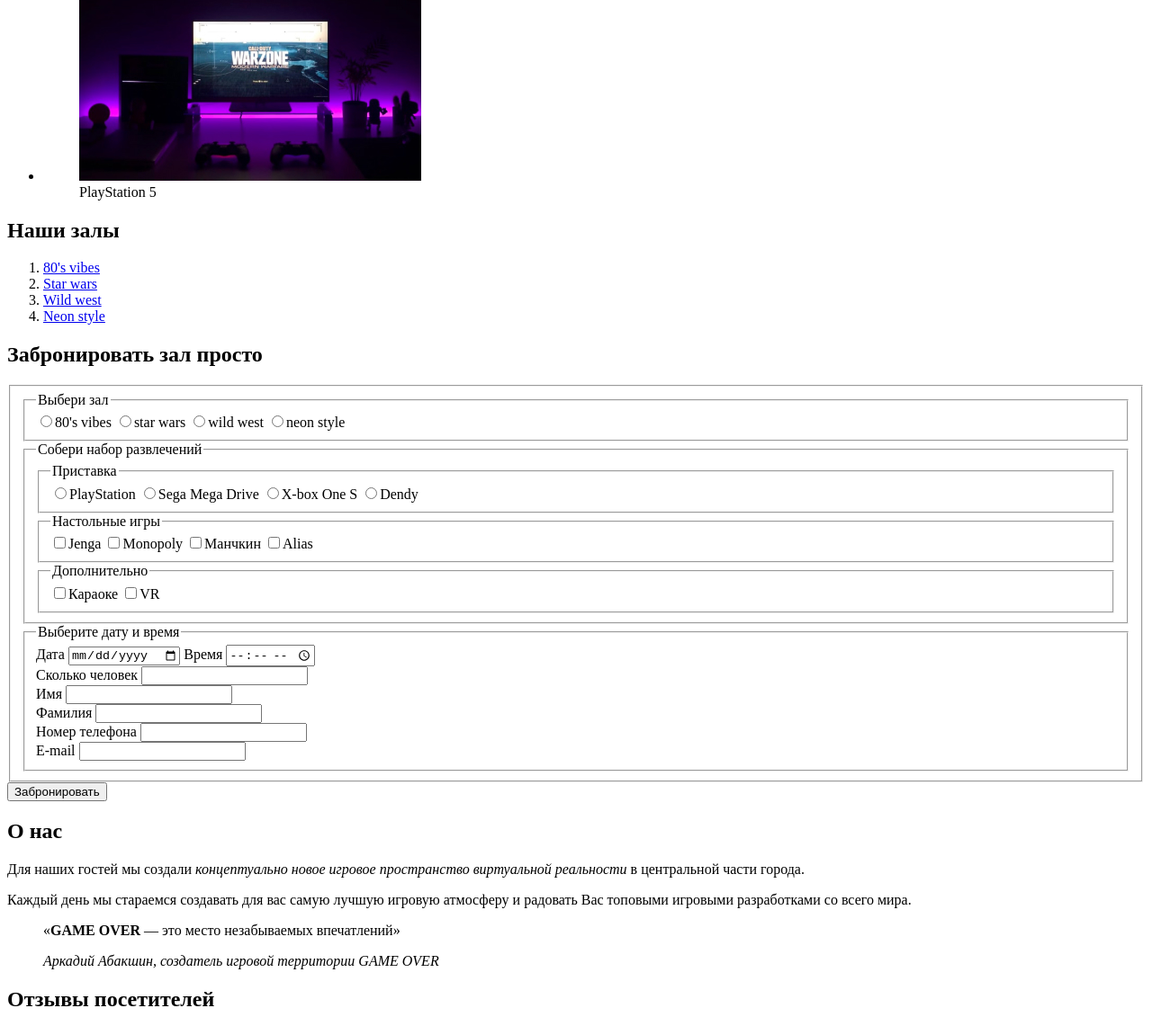
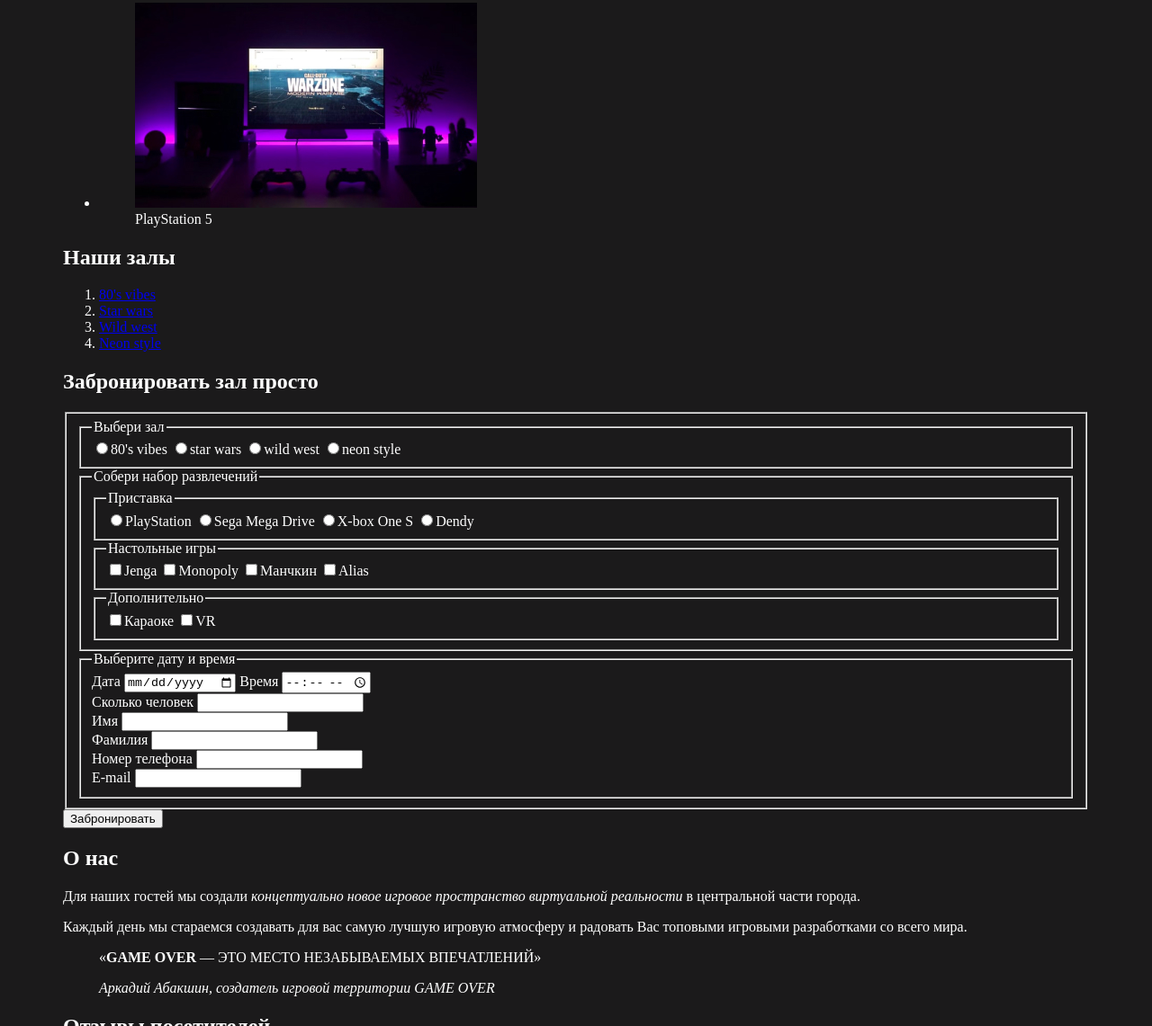
Before and after one commit to emiaesthetic/go, a plain HTML site: page index.html in a window 1280 px wide. Shown: the part 1659-2800 px from the top of the page at 90% size. Drawn offline with Linux system fonts and the light colour scheme.

Commit message:
CSS: create style.css, connect to index.html

```diff
--- a/index.html
+++ b/index.html
@@ -13,10 +13,13 @@
   <meta name="msapplication-config" content="img/icons/browserconfig.xml">
   <meta name="theme-color" content="#000000">
 
-  <title>Семантика</title>
+  <title>Знакомимся с CSS</title>
+
+  <link rel="stylesheet" href="style.css">
 </head>
 
 <body>
+  <div class="wrapper">
     <header>
       <img src="img/logo.svg" alt="Логотип">
 
@@ -34,7 +37,6 @@
 
       <section>
         <h1>У нас есть всё для классного отдыха с друзьями!</h1>
-
         <ul>
           <li>
             <figure>
@@ -42,7 +44,6 @@
               <figcaption>VR очки</figcaption>
             </figure>
           </li>
-
           <li>
             <figure>
               <img src="img/audio.jpg" alt="Диджей" height="228">
@@ -55,21 +56,18 @@
               <figcaption>Караоке (4 микрофона)</figcaption>
             </figure>
           </li>
-
           <li>
             <figure>
               <img src="img/game.jpg" alt="Китайская игра маджонг" height="228">
               <figcaption>Настольные игры</figcaption>
             </figure>
           </li>
-
           <li>
             <figure>
               <img src="img/netflix.jpg" alt="Телевизор" height="228">
               <figcaption>Кино сервисы Netflix, IVI, MegoGo, КиноПоиск, Okko</figcaption>
             </figure>
           </li>
-
           <li>
             <figure>
               <img src="img/sony.jpg" alt="Игровая приставка" height="228">
@@ -83,7 +81,6 @@
     <main>
       <section id="#halls">
         <h2>Наши залы</h2>
-
         <ol>
           <li>
             <a href="vibes.html">80's vibes</a>
@@ -102,7 +99,6 @@
 
       <section id="reservation">
         <h2>Забронировать зал просто</h2>
-
         <form action="https://jsonplaceholder.typicode.com/posts" method="post">
           <fieldset>
             <fieldset>
@@ -114,13 +110,10 @@
                 <input type="radio" name="hall" value="neon_style">neon style
               </div>
             </fieldset>
-
             <fieldset>
               <legend>Собери набор развлечений</legend>
-
               <fieldset>
                 <legend>Приставка</legend>
-
                 <div>
                   <input type="radio" name="console" value="playstation">PlayStation
                   <input type="radio" name="console" value="sega">Sega Mega Drive
@@ -128,10 +121,8 @@
                   <input type="radio" name="console" value="dendy">Dendy
                 </div>
               </fieldset>
-
               <fieldset>
                 <legend>Настольные игры</legend>
-
                 <div>
                   <input type="checkbox" name="board_game" value="jenga">Jenga
                   <input type="checkbox" name="board_game" value="monopoly">Monopoly
@@ -139,70 +130,56 @@
                   <input type="checkbox" name="board_game" value="alias">Alias
                 </div>
               </fieldset>
-
               <fieldset>
                 <legend>Дополнительно</legend>
-
                 <div>
                   <input type="checkbox" name="optional" value="karaoke">Караоке
                   <input type="checkbox" name="optional" value="vr">VR
                 </div>
               </fieldset>
             </fieldset>
-
             <fieldset>
               <legend>Выберите дату и время</legend>
-
               <div>
                 <label for="date">Дата</label>
                 <input type="date" name="date" id="date" required>
-
                 <label for="time">Время</label>
                 <input type="time" name="time" id="time" required>
               </div>
-
               <div>
                 <label for="count">Сколько человек</label>
                 <input type="number" name="count" id="count" required>
               </div>
-
               <div>
                 <label for="first_name">Имя</label>
                 <input type="text" name="first_name" id="first_name" required>
               </div>
-
               <div>
                 <label for="last_name">Фамилия</label>
                 <input type="text" name="last_name" id="last_name" required>
               </div>
-
               <div>
                 <label for="phone">Номер телефона</label>
                 <input type="tel" name="phone" id="phone" required title="+7-___-___-__-__"
                   pattern="^\+?[7-8]-?(?[0-9]{3})?-?[0-9]{3}-?[0-9]{2}-?[0-9]{2}"
                 >
               </div>
-
               <div>
                 <label for="email">E-mail</label>
                 <input type="email" name="email" id="email">
               </div>
             </fieldset>
           </fieldset>
-
           <button type="submit">Забронировать</button>
         </form>
       </section>
 
       <section id="about">
         <h2>О нас</h2>
-
         <p>Для наших гостей мы создали <i>концептуально новое игровое пространство виртуальной реальности</i> в центральной части города.</p>
-
         <p>Каждый день мы стараемся создавать для вас самую лучшую игровую атмосферу и радовать Вас топовыми игровыми разработками со всего мира.</p>
-
         <blockquote>
-        «<b>GAME OVER</b> — это место незабываемых впечатлений»
+          <span>«<b>GAME OVER</b> — это место незабываемых впечатлений»</span>
           <p>
             <cite>Аркадий Абакшин, создатель игровой территории GAME OVER</cite>
           </p>
@@ -211,7 +188,6 @@
 
       <section id="reviews">
         <h2>Отзывы посетителей</h2>
-
         <ul>
           <li>
             <div>
@@ -220,7 +196,6 @@
               <p>Отмечали здесь день рождения с компанией друзей, все было очень круто! VR очки это просто бомба, никогда еще я не был в таком полном игровом погружении. Сервис на высоте!</p>
             </div>
           </li>
-
           <li>
             <div>
               <img src="img/user2.jpg" alt="Фото автора комментария">
@@ -228,7 +203,6 @@
               <p>Были в комнате "Дикий запад", пели в караоке под Шакиру, отличный получился корпоратив! У нас в городе больше нет подобных заведений.</p>
             </div>
           </li>
-
           <li>
             <div>
               <img src="img/user3.jpg" alt="Фото автора комментария">
@@ -241,17 +215,13 @@
 
       <section id="contact">
         <h2>Контакты</h2>
-
         <p>г. Москва ул. Аквамарина, 16</p>
-
         <p>
           <a href="tel:89509302893">8(950)930-28-93</a>
         </p>
-
         <p>
           <a href="mailto:GameOver@gmail.com">GameOver@gmail.com</a>
         </p>
-
         <ul>
           <li>
             <a href="http://vk.com">Vkontakte</a>
@@ -262,5 +232,6 @@
         </ul>
       </section>
     </main>
+  </div>
 </body>
 </html>
--- /dev/null
+++ b/style.css
@@ -0,0 +1,18 @@
+* {
+  box-sizing: border-box;
+}
+
+body {
+  background-color: #1b1a1b;
+  color: #fff;
+}
+
+.wrapper {
+  width: 1200px;
+  padding: 30px;
+  margin: 0 auto;
+}
+
+blockquote>span {
+  text-transform: uppercase;
+}
```
Lines whose indentation alone changed are shown as unchanged.
